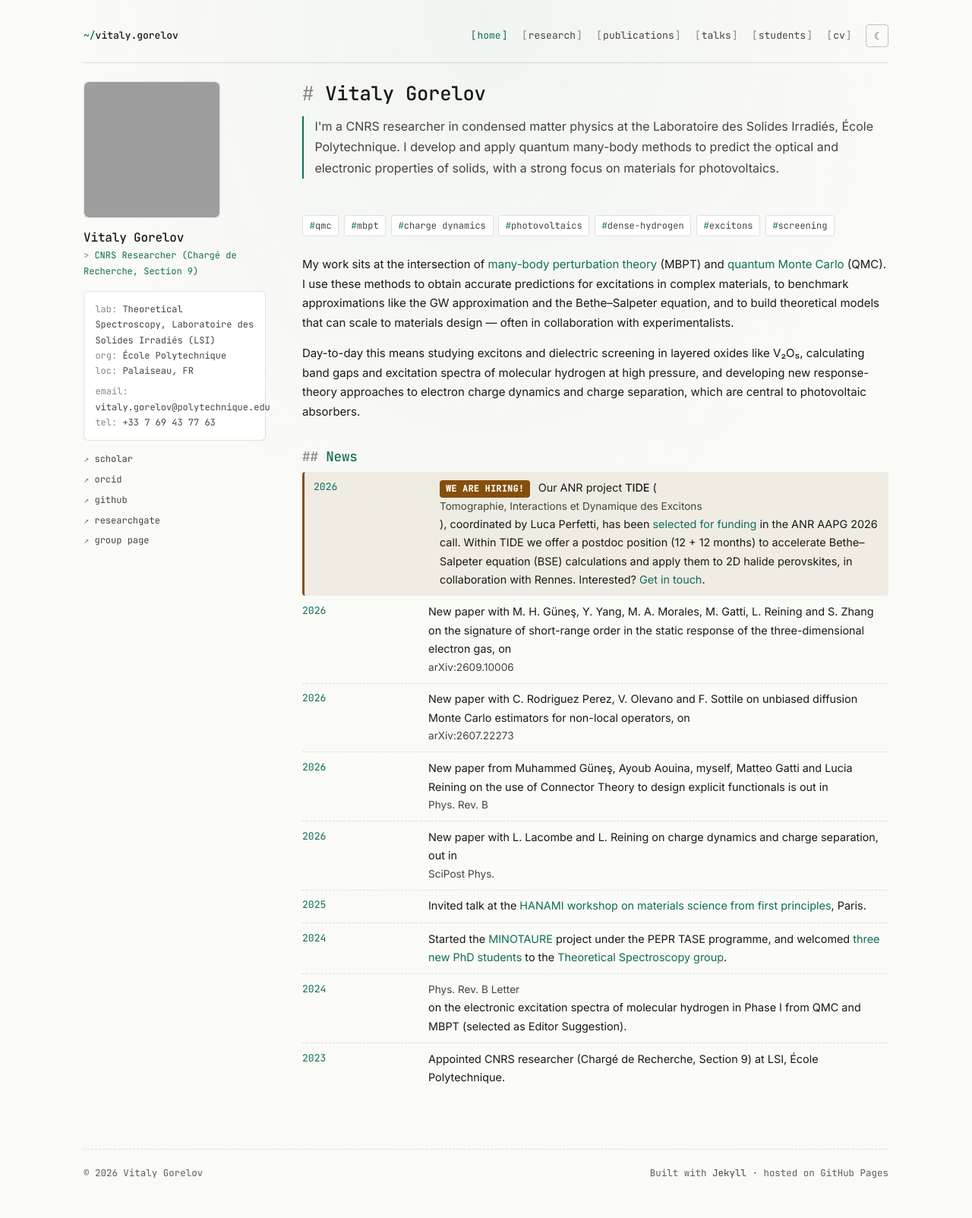
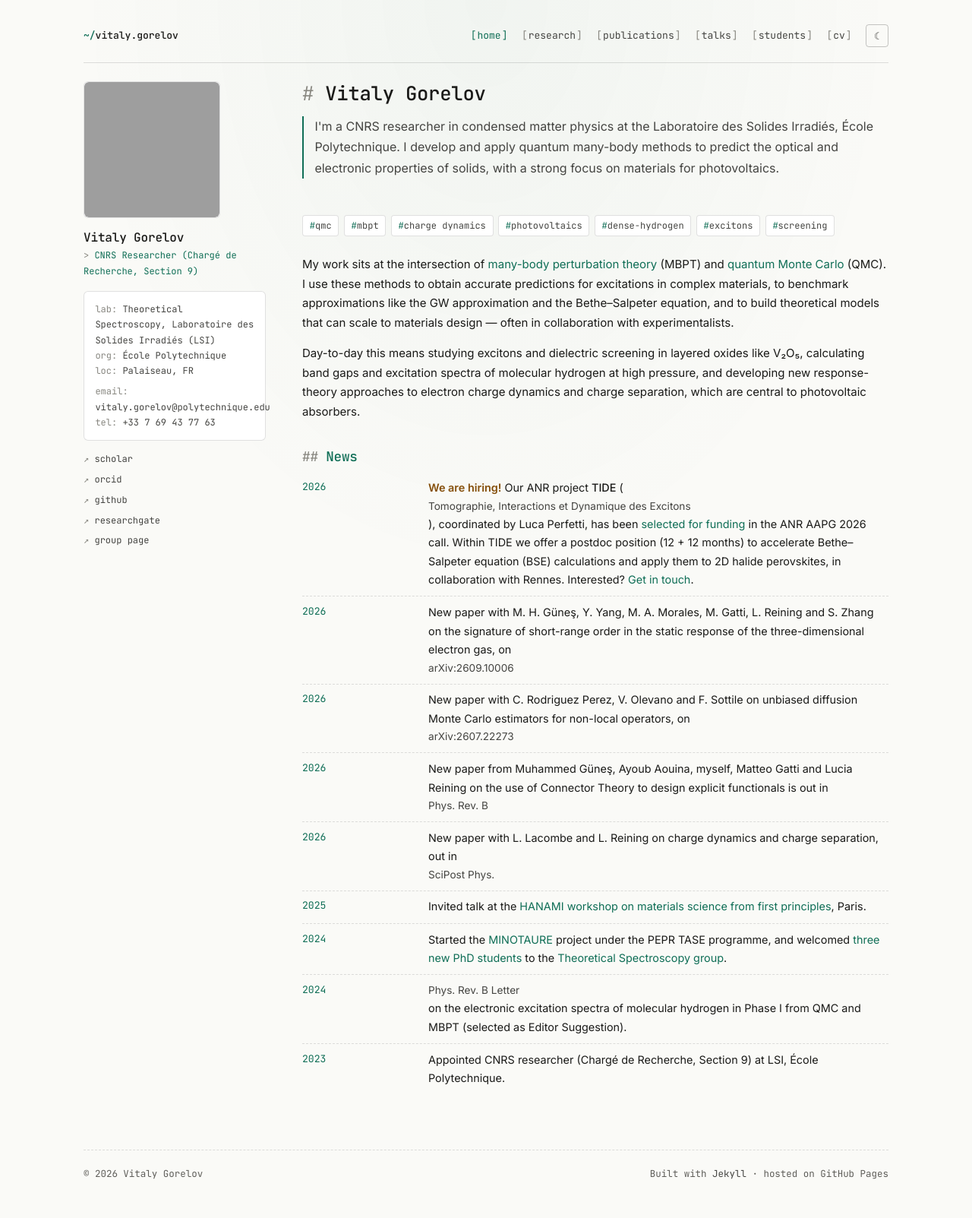
Before and after one commit to gorelov93/vitaly-gorelov, a Jekyll site: the page built from index.md, in a window 1280 px wide. Shown: the whole page at 76% size. Built offline with Jekyll 4.4.1, drawn with Linux system fonts in a browser that asks for light colours; grey boxes are pictures that could not be loaded.

Commit message:
Tone down hiring highlight to coloured text only
Co-Authored-By: Claude Opus 5.5 <noreply@anthropic.com>

```diff
--- a/assets/css/style.scss
+++ b/assets/css/style.scss
@@ -529,28 +529,10 @@ hr {
   font-family: var(--font-sans);
 }
 
-/* Highlighted news item (e.g. open positions) */
-.tlist li.highlight {
-  border-left: 3px solid var(--accent-4);
-  background: color-mix(in srgb, var(--accent-4) 8%, transparent);
-  padding-left: 0.75rem;
-  padding-right: 0.75rem;
-  border-radius: var(--radius);
-}
-.tlist li.highlight + li { border-top: 0; }
+/* "We are hiring!" text in news */
 .badge-hiring {
-  display: inline-block;
-  font-family: var(--font-mono);
-  font-size: 0.72rem;
+  color: var(--accent-4);
   font-weight: 600;
-  letter-spacing: 0.04em;
-  text-transform: uppercase;
-  color: var(--bg);
-  background: var(--accent-4);
-  padding: 0.1rem 0.5rem;
-  border-radius: var(--radius);
-  margin-right: 0.4rem;
-  vertical-align: middle;
 }
 
 @media (max-width: 520px) {
--- a/index.md
+++ b/index.md
@@ -42,7 +42,7 @@ permalink: /
 <h2>News</h2>
 
 <ul class="tlist">
-  <li class="highlight">
+  <li>
     <span class="when">2026</span>
     <span class="what"><span class="badge-hiring">We are hiring!</span> Our ANR project <strong>TIDE</strong> (<em>Tomographie, Interactions et Dynamique des Excitons</em>), coordinated by Luca Perfetti, has been <a href="https://anr.fr/fileadmin/aap/2026/selection/aapg-2026-selection.pdf">selected for funding</a> in the ANR AAPG 2026 call. Within TIDE we offer a postdoc position (12 + 12 months) to accelerate Bethe–Salpeter equation (BSE) calculations and apply them to 2D halide perovskites, in collaboration with Rennes. Interested? <a href="mailto:vitaly.gorelov@polytechnique.edu">Get in touch</a>.</span>
   </li>
```
